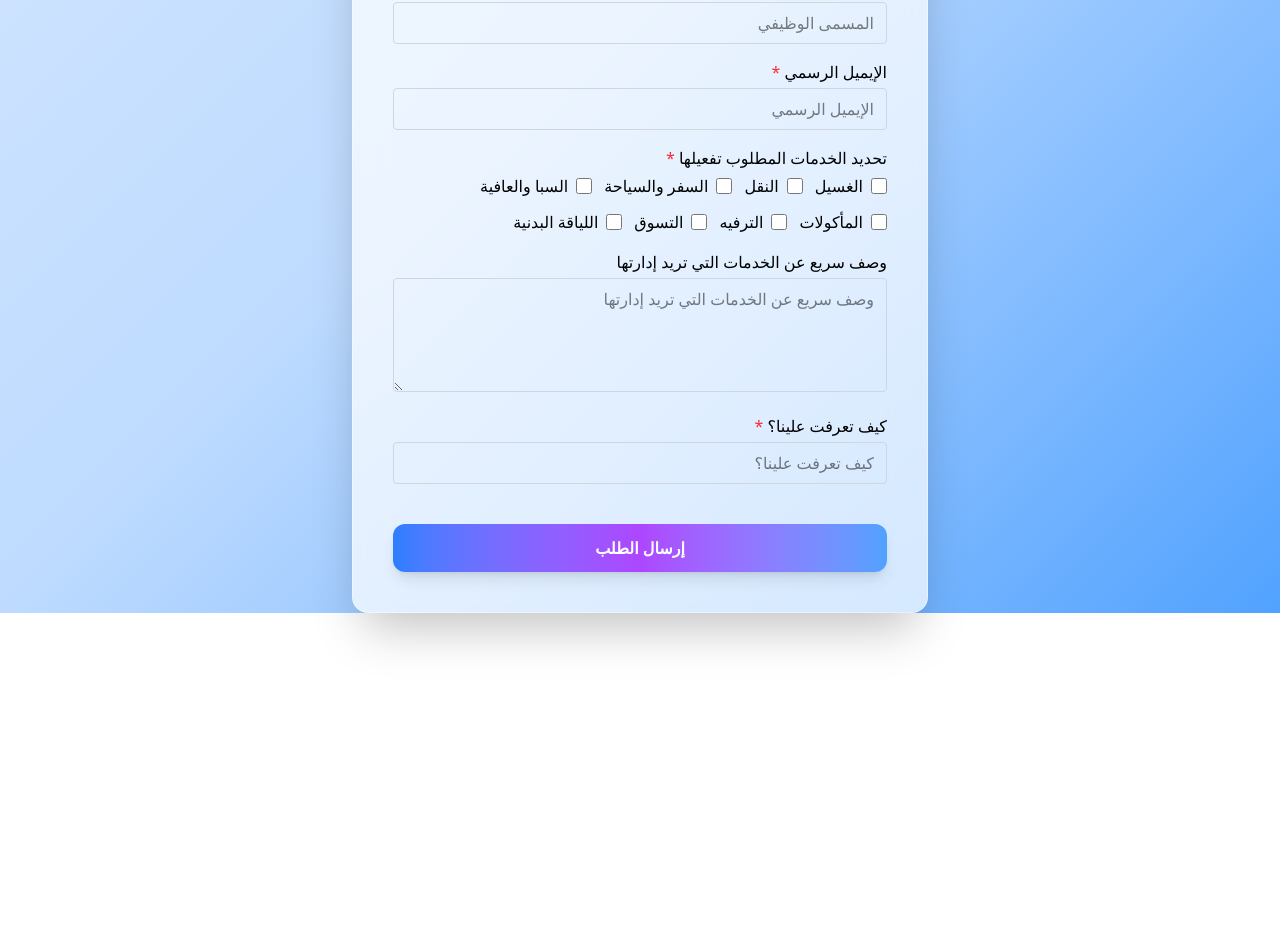
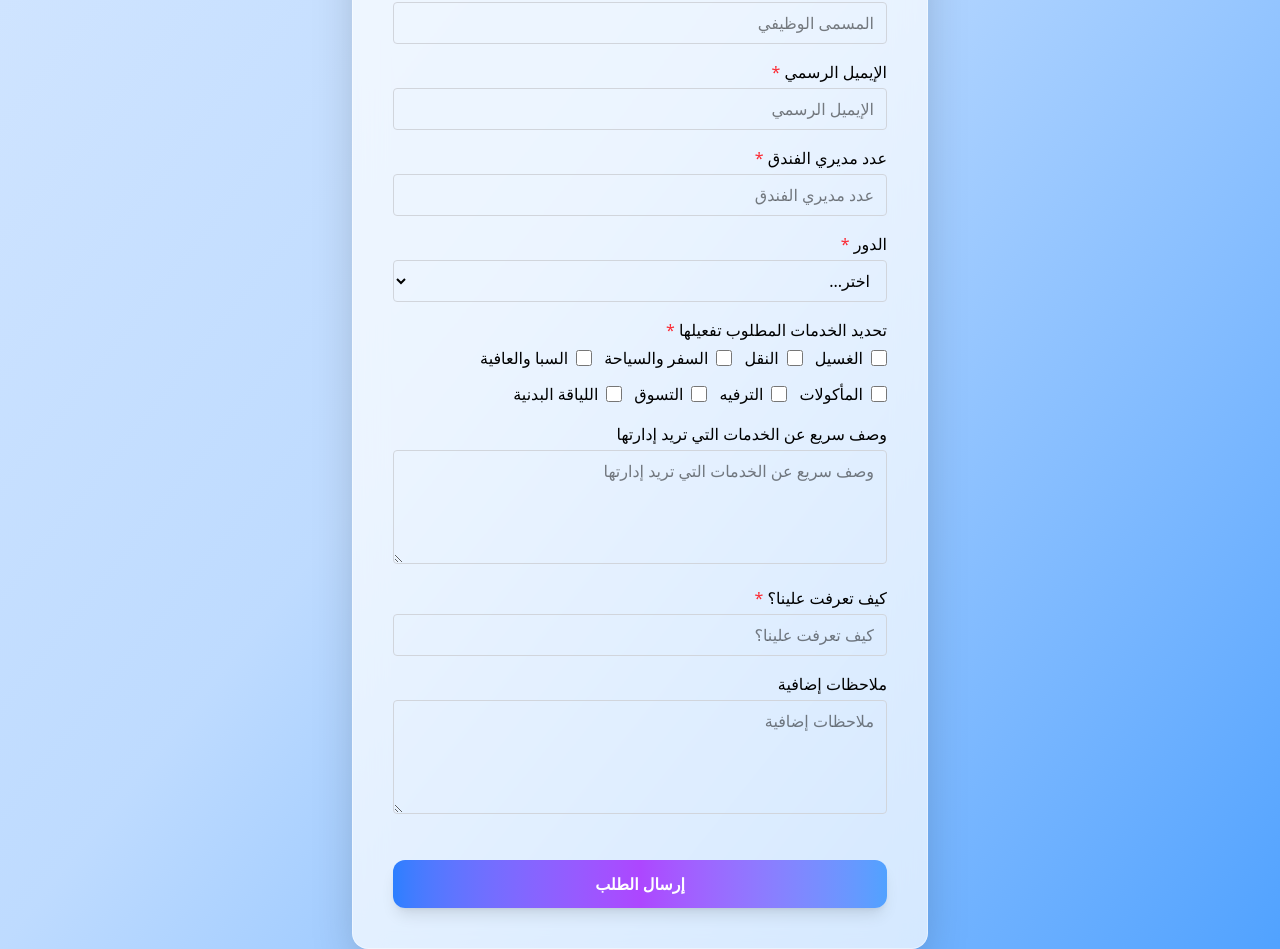
Before and after one commit to MahmoudMetwally2699/qickroom, a React (Vite) app in the folder frontend/: page /form in a window 1280 px wide. Shown: the part 651-1600 px from the top of the page. Before the commit the page ends 1264 px from the top, so only its background shows below. Built offline with nearby package versions, Linux system fonts and the light colour scheme.

Commit message:
feat: Enhance form submission with additional fields for hotel details and services

```diff
--- a/frontend/src/pages/FormPage.jsx
+++ b/frontend/src/pages/FormPage.jsx
@@ -146,6 +146,19 @@ const FormPage = () => {
             required
             placeholder={t('managerOfficialEmailField')}
           />
+          <InputField
+            label={t('numAdmins')}
+            type="number"
+            name="numAdmins"
+            required
+            placeholder={t('numAdmins')}
+          />
+          <SelectField
+            label={t('role')}
+            name="role"
+            options={roleOptions}
+            required
+          />
           <CheckboxGroup
             label={t('servicesField')}
             name="services"
@@ -166,6 +179,11 @@ const FormPage = () => {
             required
             placeholder={t('howDidYouKnowField')}
           />
+          <TextareaField
+            label={t('additionalNotes')}
+            name="additionalNotes"
+            placeholder={t('additionalNotes')}
+          />
           <button
             type="submit"
             className="w-full py-3 mt-6 bg-gradient-to-r from-blue-500 via-purple-500 to-blue-400 text-white font-bold rounded-xl shadow-lg hover:scale-105 hover:shadow-2xl transition-all duration-300"
```
Also changed, not shown: 1 other file (tests, documents, lock files or other folders).
